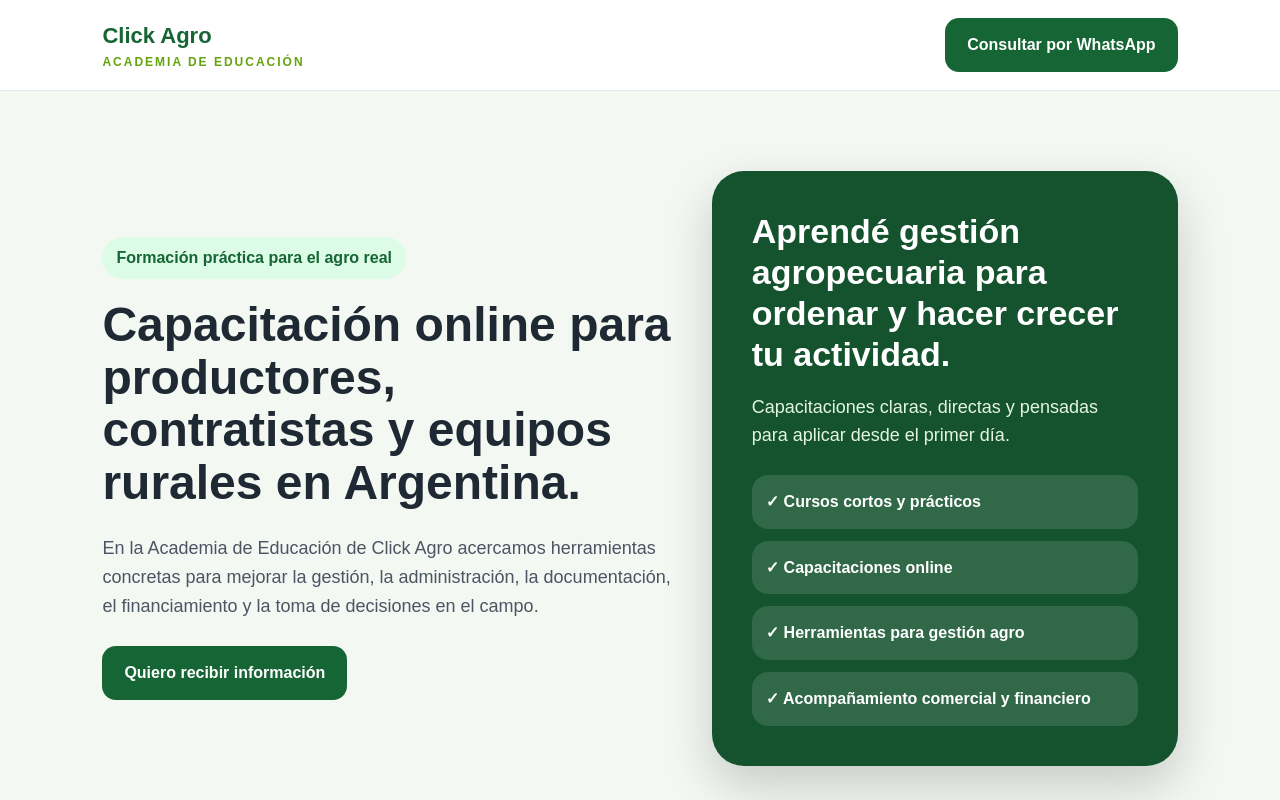
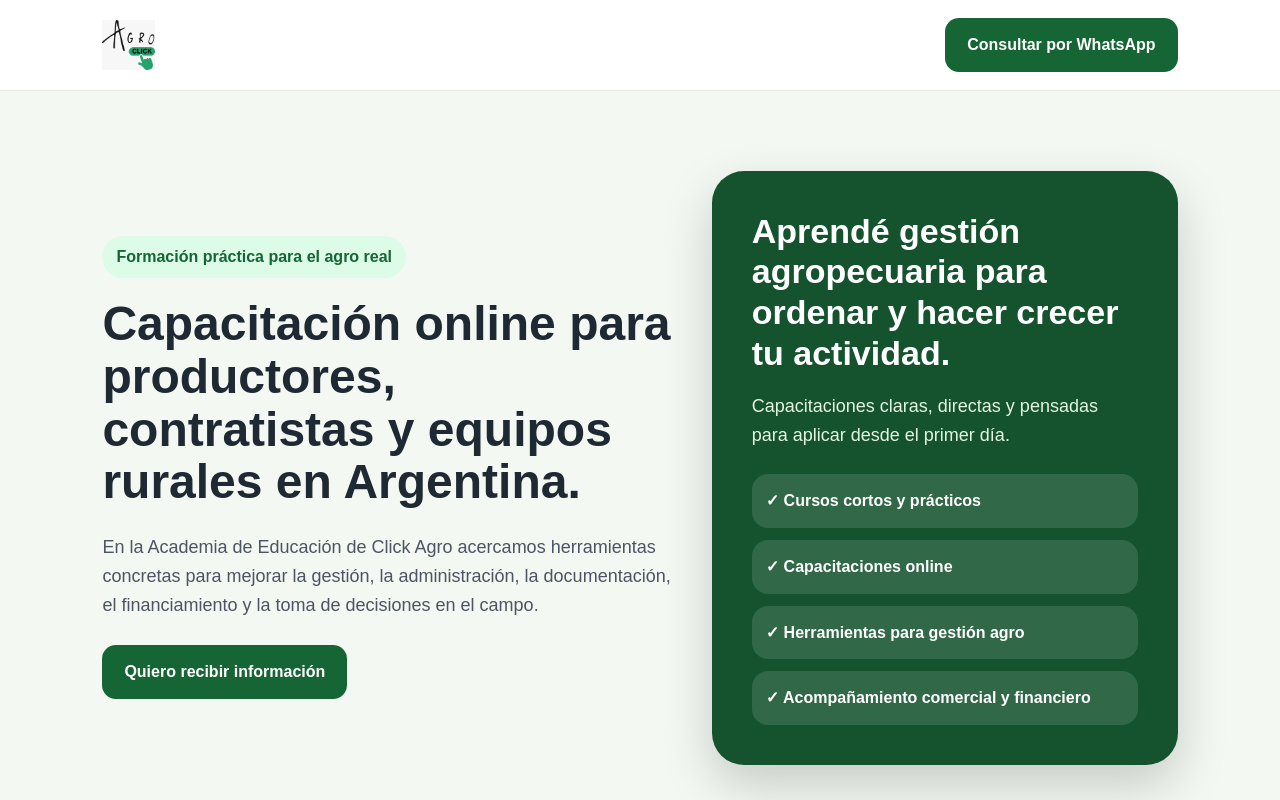
Before and after one commit to academiaclickagro-creator/pagina, a plain HTML site: page index.html in a window 1280 px wide. Shown: the top 800 px of the page. Drawn offline with Linux system fonts and the light colour scheme.

Commit message:
feat: agregar logo de Click Agro en el header

```diff
--- a/index.html
+++ b/index.html
@@ -88,8 +88,7 @@
     * { box-sizing: border-box; margin: 0; padding: 0; }
     body { font-family: Arial, sans-serif; color: #1f2933; background: #f3f8f2; line-height: 1.6; }
     header { background: #ffffff; padding: 18px 8%; display: flex; justify-content: space-between; align-items: center; border-bottom: 1px solid #e5e7eb; position: sticky; top: 0; z-index: 10; }
-    .logo { font-weight: 800; color: #166534; font-size: 22px; }
-    .logo span { display: block; font-size: 12px; letter-spacing: 2px; text-transform: uppercase; color: #65a30d; }
+    .logo { height: 50px; width: auto; object-fit: contain; }
     .btn { display: inline-block; background: #166534; color: white; padding: 14px 22px; border-radius: 14px; text-decoration: none; font-weight: 700; }
     .btn:hover { background: #14532d; }
     .hero { display: grid; grid-template-columns: 1.1fr .9fr; gap: 40px; padding: 80px 8%; align-items: center; }
@@ -131,10 +130,7 @@
 <body>
 
 <header role="banner">
-  <div class="logo" aria-label="Academia Click Agro">
-    Click Agro
-    <span>Academia de Educación</span>
-  </div>
+  <img src="imagenes/logo.png" alt="Academia Click Agro" class="logo" />
   <a class="btn" href="https://wa.me/1123663993" target="_blank" rel="noopener noreferrer" aria-label="Consultar por WhatsApp a Academia Click Agro">Consultar por WhatsApp</a>
 </header>
 
```
Also changed, not shown: imagenes/logo.png (added).
